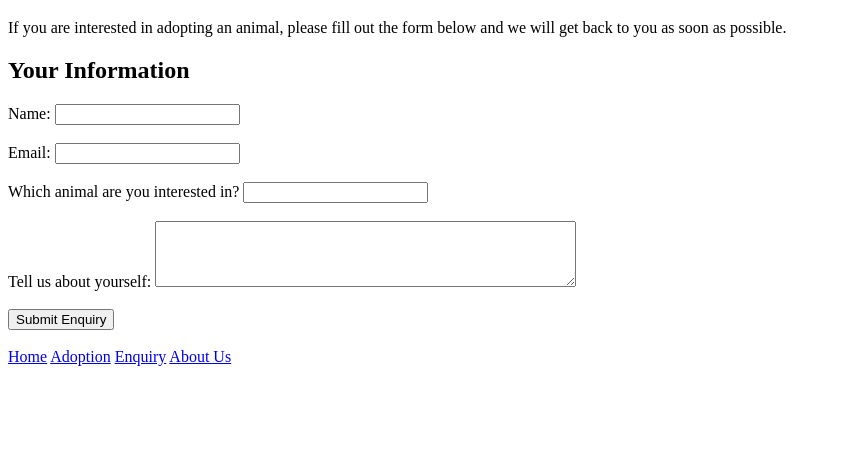
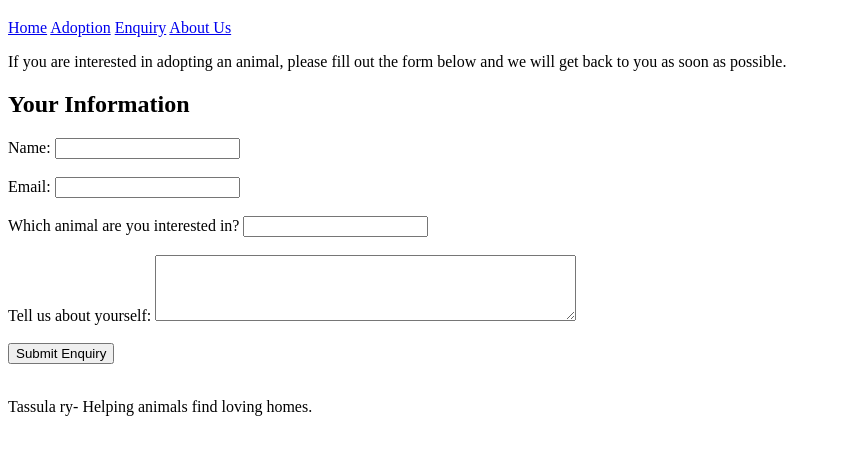
Before and after one commit to ishashrestha16/Tassula-website, a plain HTML site: page listing.html in a window 1280 px wide. Shown: the part 61-516 px from the top of the page, without its empty margins (0-841 px from the left). Drawn offline with Linux system fonts and the light colour scheme.

Commit message:
Changes done

```diff
--- a/listing.html
+++ b/listing.html
@@ -2,12 +2,24 @@
 <html lang="en">
 <head>
     <meta charset="UTF-8">
+    <meta name="viewport" content="width=device-width, initial-scale=1.0">
     <title>Adoption Enquiry- Tassula ry</title>
 </head>
 <body>
 
+<header>
     <h1>Adoption Enquiry</h1>
+</header>
 
+
+<nav>
+    <a href="index.html">Home</a>
+    <a href="about.html">Adoption</a>
+    <a href="listing.html">Enquiry</a>
+    <a href="contact.html">About Us</a>
+</nav>
+
+<main>
     <p>If you are interested in adopting an animal, please fill out the form below and we will get back to you as soon as possible.</p>
 
     <h2>Your Information</h2>
@@ -38,14 +50,11 @@
         <br><br>
 
     </form>
+</main>
 
-    <a href="index.html">Home</a>
-
-    <a href="about.html">Adoption</a>
-
-    <a href="listing.html">Enquiry</a>
-
-    <a href="contact.html">About Us</a>
+<footer>
+    <p>Tassula ry- Helping animals find loving homes.</p>
+</footer>
 
 </body>
 </html>
```
